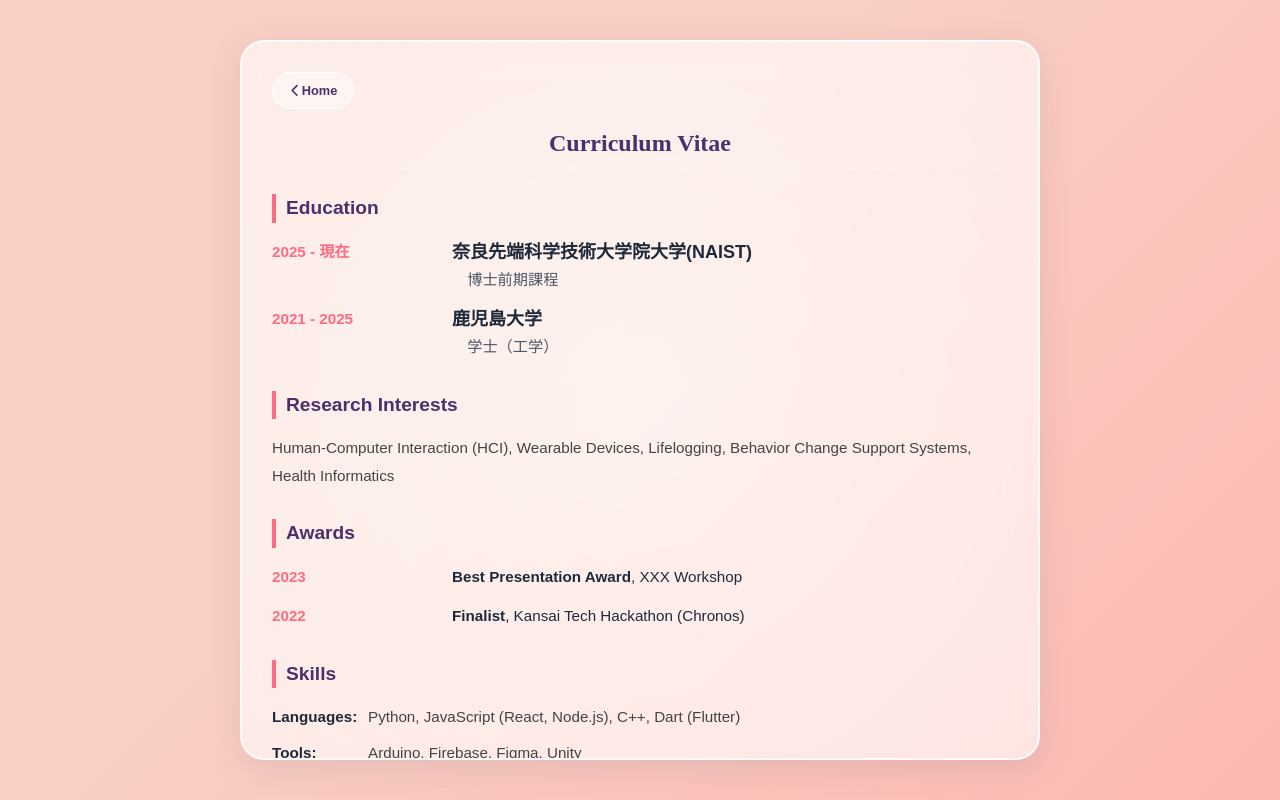
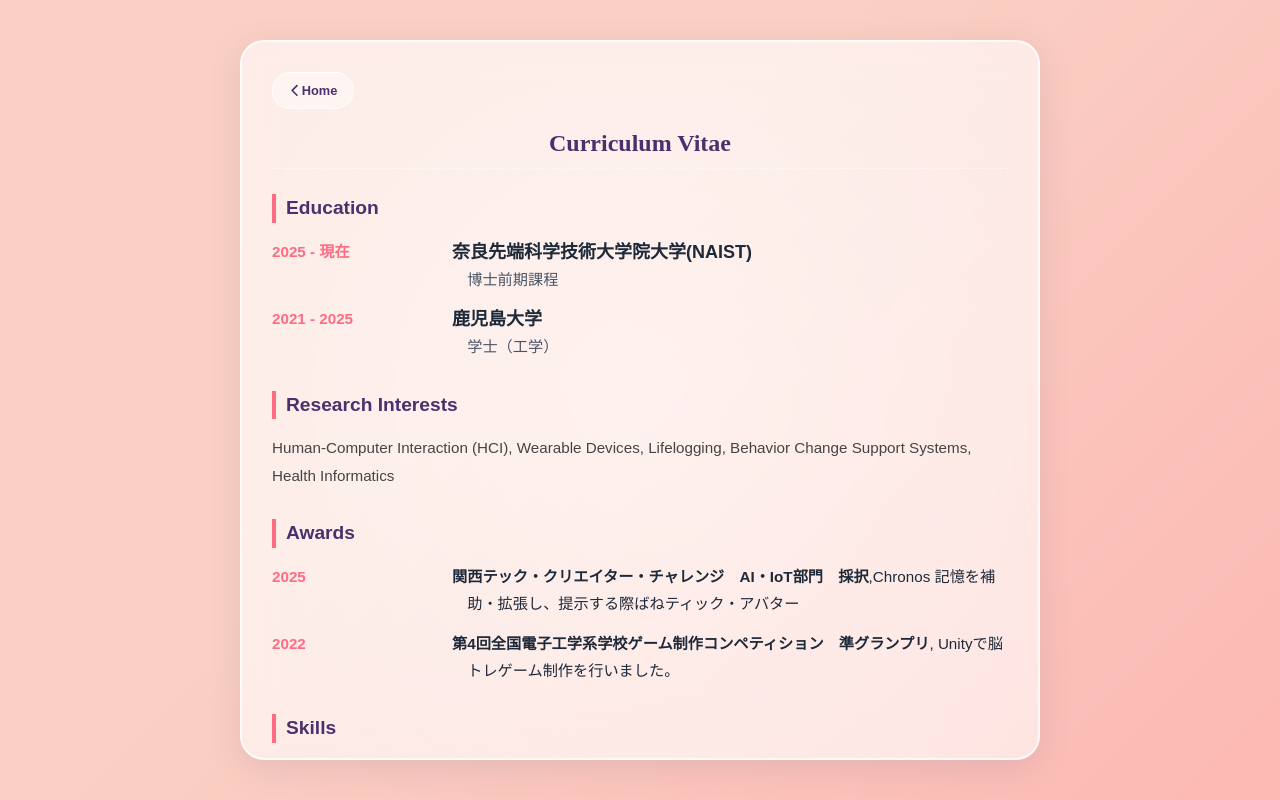
Before and after one commit to yume0105/Profile_JS, a Next.js app in the folder portfolio-app/: page /cv in a window 1280 px wide. Built offline with nearby package versions, Linux system fonts and the light colour scheme.

Commit message:
受賞歴データを更新し、スキルデータの整形を修正

```diff
--- a/portfolio-app/app/data/cv.tsx
+++ b/portfolio-app/app/data/cv.tsx
@@ -47,10 +47,10 @@ export const publications = [
 // 受賞歴データ
 export const awards = [
   {
-    year: "2023",
+    year: "2025",
     title: (
       <>
-        <strong>Best Presentation Award</strong>, XXX Workshop
+        <strong>関西テック・クリエイター・チャレンジ　AI・IoT部門　採択</strong>,Chronos 記憶を補助・拡張し、提示する際ばねティック・アバター
       </>
     )
   },
@@ -58,7 +58,7 @@ export const awards = [
     year: "2022",
     title: (
       <>
-        <strong>Finalist</strong>, Kansai Tech Hackathon (Chronos)
+        <strong>第4回全国電子工学系学校ゲーム制作コンペティション　準グランプリ</strong>, Unityで脳トレゲーム制作を行いました。
       </>
     )
   }
@@ -66,7 +66,7 @@ export const awards = [
 
 // スキルデータ
 export const skills = [
-  { category: "Languages", items: "Python, JavaScript (React, Node.js), C++, Dart (Flutter)" },
-  { category: "Tools", items: "Arduino, Firebase, Figma, Unity" },
-  { category: "Hardware", items: "M5Stack, Raspberry Pi, 3D Printing" }
+  { category: "Languages", items: "Python, JavaScript (React, Node.js), C++" },
+  { category: "Tools", items: "Arduino, Figma, Unity" },
+  { category: "Hardware", items: "3D Printing" }
 ];
```
